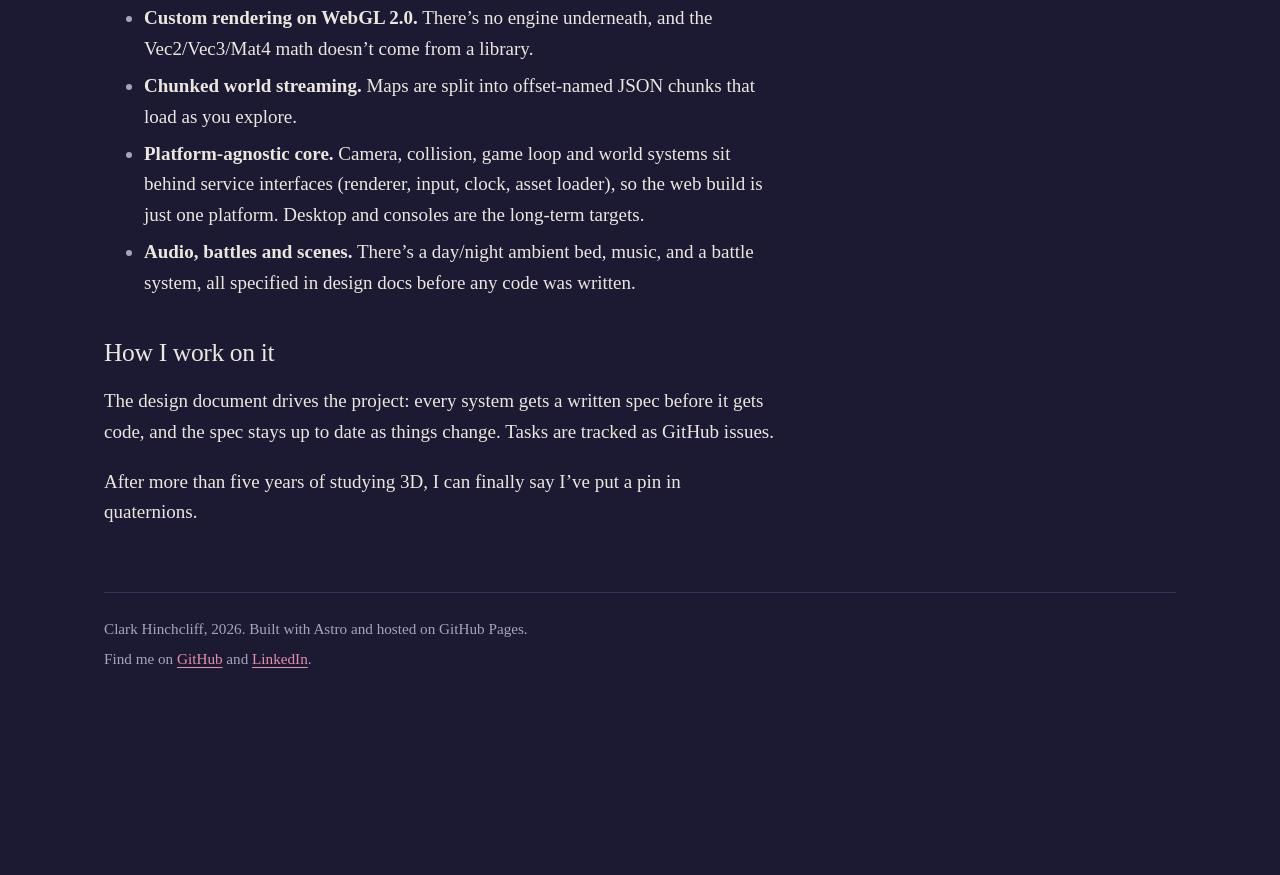
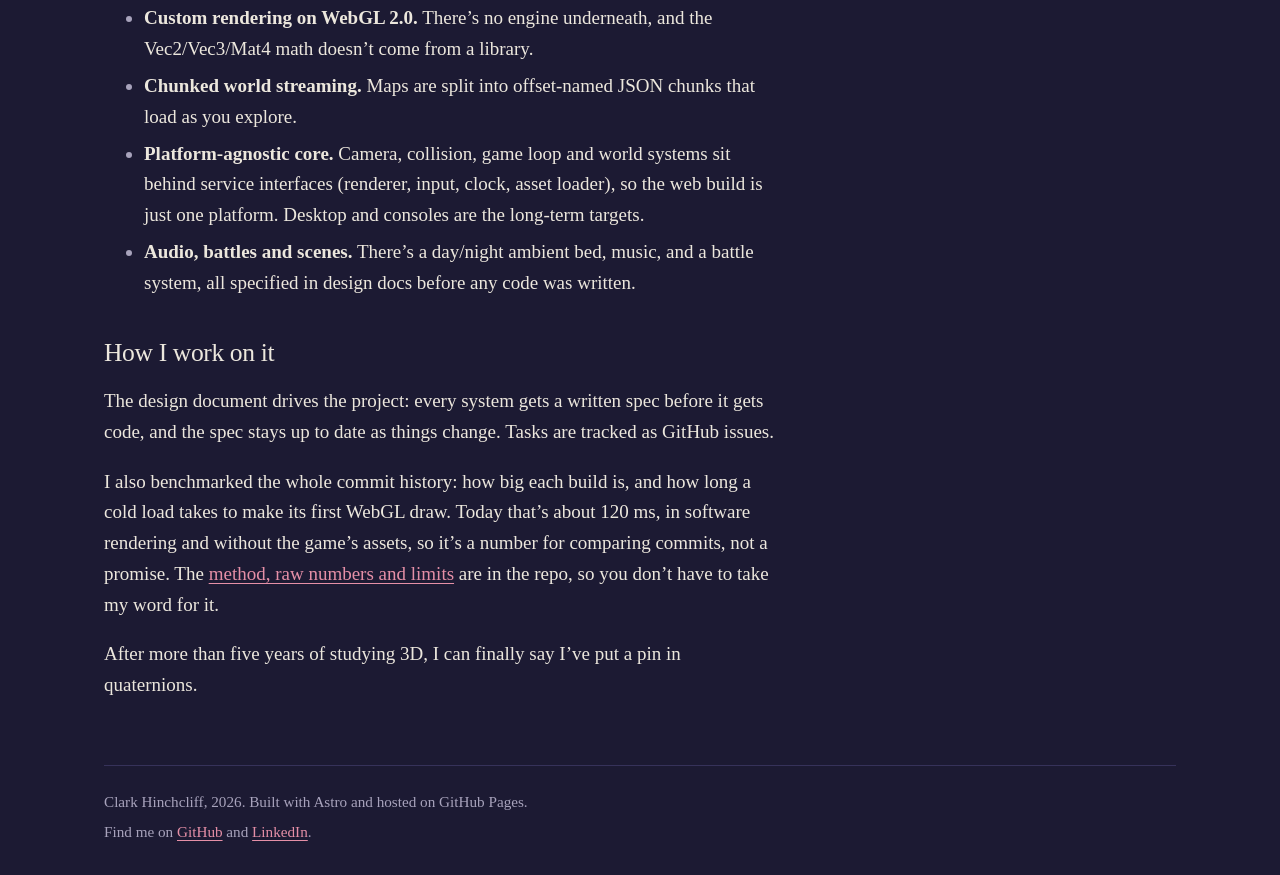
Before and after one commit to ClarkGH/clarkgh.github.io, an Astro site: page /projects/smackhem in a window 1280 px wide. Shown: the part 1031-1906 px from the top of the page. Before the commit the page ends 1743 px from the top, so only its background shows below. Built offline with nearby package versions, Linux system fonts and the light colour scheme; Astro itself is replaced by a stand-in of ours.

Commit message:
notate performance review

```diff
--- a/src/content/projects/smackhem.md
+++ b/src/content/projects/smackhem.md
@@ -22,4 +22,6 @@ A game engine inspired by Drakkhen's exploration and CrossCode's use of web tech
 
 The design document drives the project: every system gets a written spec before it gets code, and the spec stays up to date as things change. Tasks are tracked as GitHub issues.
 
+I also benchmarked the whole commit history: how big each build is, and how long a cold load takes to make its first WebGL draw. Today that's about 120 ms, in software rendering and without the game's assets, so it's a number for comparing commits, not a promise. The [method, raw numbers and limits](https://github.com/ClarkGH/smackhem/blob/main/docs/performance.md) are in the repo, so you don't have to take my word for it.
+
 After more than five years of studying 3D, I can finally say I've put a pin in quaternions.
```
